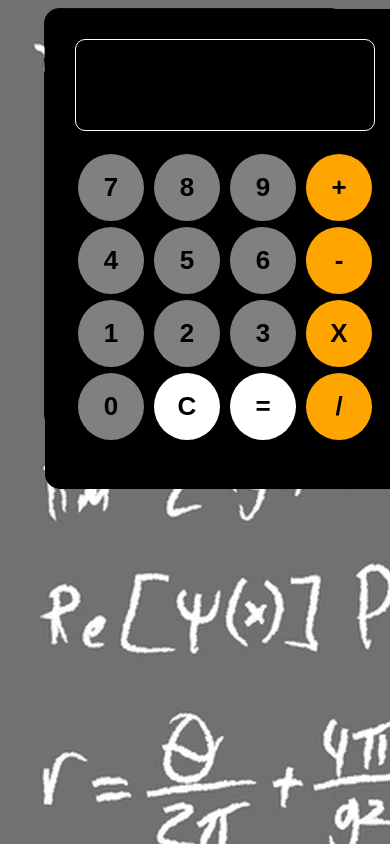
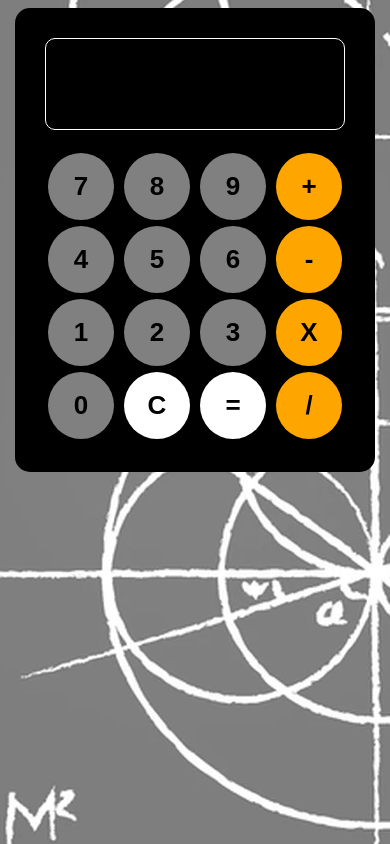
Before and after one commit to Damian-Abalos/calculadora, a plain HTML site: page index.html in a window 390 px wide. Drawn offline with Linux system fonts and the light colour scheme.

Commit message:
responsive corregido

```diff
--- a/style.css
+++ b/style.css
@@ -1,5 +1,5 @@
 #app{
-    height: 420px;
+    /* height: 420px;
     min-height: 420px;
     max-height: 420px;
     width: 300px;
@@ -7,8 +7,8 @@
     max-width: 300px;
     border: 1px solid black;
     border-radius: 15px;
+    background-color: black; */
     margin: auto;
-    background-color: black;
 }
 
 #app:before{
@@ -22,17 +22,28 @@
     z-index: 1;
     opacity: 0.6;
     background-image: url('fondo.webp');
+    background-position: center;
 }
 
 #app form{
-    height: 100%;
+    /* height: 100%;
     width: 100%;
     background-color: black;
     padding: 30px;
     border-radius: 15px;
 
     position: relative;
+    z-index: 2; */
+
+    height: 100%;
+    width: 300px;
+    max-width: 300px;
+    background-color: black;
+    padding: 30px;
+    border-radius: 15px;
+    position: relative;
     z-index: 2;
+    margin: auto;
 }
 
 .visor{
```
